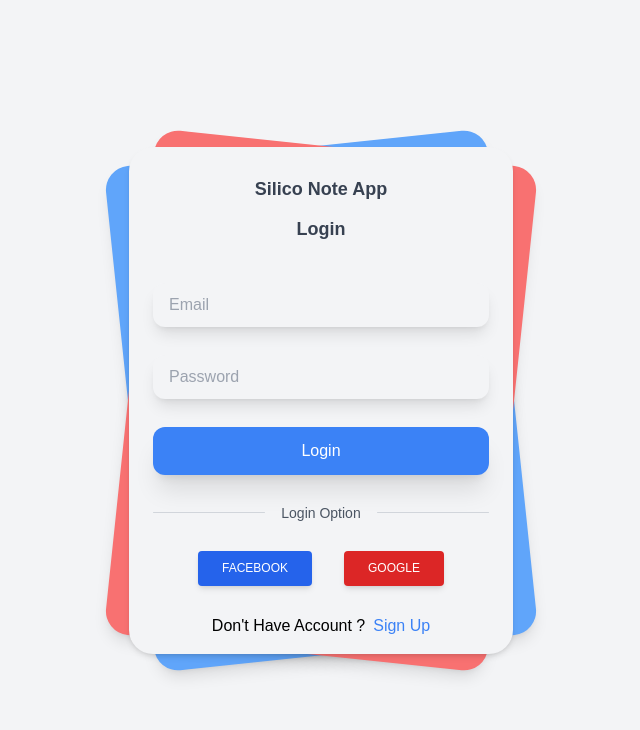
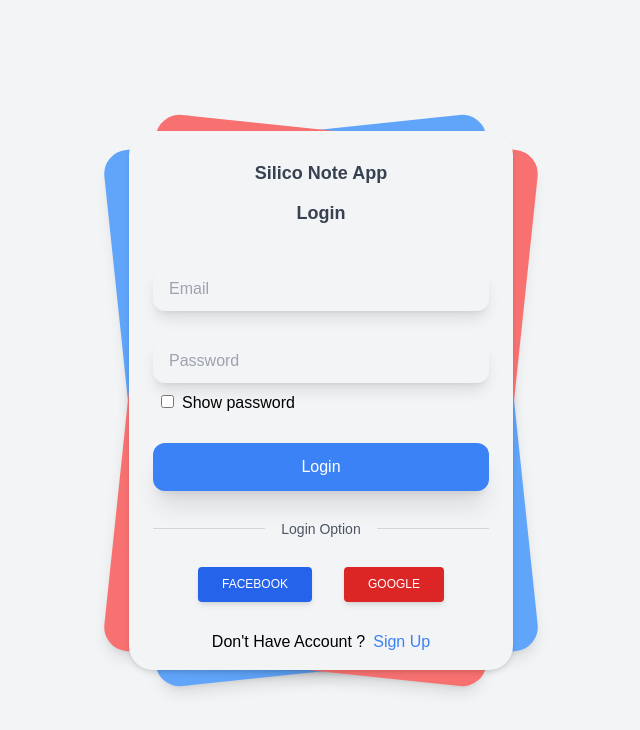
Before and after one commit to KoushikwebDev/Silico-Note-App-MERN, a React (Create React App) app in the folder frontend/: page /login in a window 1280 px wide. Shown: the top 730 px of the page, without its empty margins (319-959 px from the left). Built offline with nearby package versions, Linux system fonts and the light colour scheme; no server answers.

Commit message:
show password option added

```diff
--- a/frontend/src/Components/LoginForm.js
+++ b/frontend/src/Components/LoginForm.js
@@ -1,5 +1,5 @@
 import { signInWithEmailAndPassword } from "firebase/auth";
-import React, { useState, useEffect } from "react";
+import React, { useState, useEffect, useRef } from "react";
 import { NavLink, useNavigate } from "react-router-dom";
 import { auth } from "../Firebase/firebase.config";
 import SocialComponent from "./SocialComponent";
@@ -12,6 +12,7 @@ function LoginForm() {
     password: "",
   });
   const [erorMessage, setErrorMessage] = useState("");
+  const inputPassRef = useRef();
 
   const submitHandler = async (e) => {
     e.preventDefault();
@@ -45,6 +46,14 @@ function LoginForm() {
     }
     // eslint-disable-next-line
   }, []);
+
+  const showPassword = () => {
+    if (inputPassRef.current.type === "password") {
+      inputPassRef.current.type = "text";
+    } else {
+      inputPassRef.current.type = "password";
+    }
+  };
 
   return (
     <div className="pt-20 md:pt-0">
@@ -80,6 +89,7 @@ function LoginForm() {
 
               <div className="mt-7">
                 <input
+                  ref={inputPassRef}
                   type="password"
                   placeholder="Password"
                   name="password"
@@ -89,6 +99,15 @@ function LoginForm() {
                     setUserDetails({ ...userDetails, password: e.target.value })
                   }
                 />
+              </div>
+              <div className="mt-2">
+                <input
+                  type="checkbox"
+                  name="checkbox"
+                  className="mr-2 ml-2"
+                  onClick={showPassword}
+                />
+                <span>Show password</span>
               </div>
 
               <div className="mt-7">
--- a/frontend/src/Components/Registerform.js
+++ b/frontend/src/Components/Registerform.js
@@ -1,4 +1,4 @@
-import React, { useState, useEffect } from "react";
+import React, { useState, useEffect, useRef } from "react";
 import { NavLink, useNavigate } from "react-router-dom";
 import SocialComponent from "./SocialComponent";
 import { createUserWithEmailAndPassword, updateProfile } from "firebase/auth";
@@ -15,6 +15,7 @@ function Registerform() {
   });
 
   const [erorMessage, setErrorMessage] = useState("");
+  const inputPassRef = useRef();
 
   useEffect(() => {
     try {
@@ -58,6 +59,13 @@ function Registerform() {
       setErrorMessage(error.message);
     }
   };
+  const showPassword = () => {
+    if (inputPassRef.current.type === "password") {
+      inputPassRef.current.type = "text";
+    } else {
+      inputPassRef.current.type = "password";
+    }
+  };
   return (
     <div className="bg-grey-lighter min-h-screen flex flex-col">
       <div className="container max-w-sm mx-auto flex-1 flex flex-col items-center pt-10 md:pt-0 md:justify-center px-2 ">
@@ -97,8 +105,9 @@ function Registerform() {
             />
 
             <input
+              ref={inputPassRef}
               type="password"
-              className="block border border-grey-light w-full p-3 rounded mb-4"
+              className="block border border-grey-light w-full p-3 rounded mb-1"
               name="password"
               placeholder="Password"
               value={userDetails.password}
@@ -108,9 +117,18 @@ function Registerform() {
               title="Please enter a strong password including all character."
               // pattern="^(?=.*\d)(?=.*[a-z])(?=.*[A-Z])(?=.*[a-zA-Z]).{4,}$"
             />
+            <div className="">
+              <input
+                type="checkbox"
+                name="checkbox"
+                className="mr-2"
+                onClick={showPassword}
+              />
+              <span>Show password</span>
+            </div>
 
             <button
-              className="bg-blue-500 hover:bg-blue-700 text-white font-bold py-2 px-4 rounded focus:outline-none focus:shadow-outline lg:tracking-wider  block mx-auto"
+              className="bg-blue-500 hover:bg-blue-700 text-white font-bold py-2 px-4 rounded focus:outline-none focus:shadow-outline lg:tracking-wider  block mx-auto mt-2"
               type="submit"
             >
               Create Account
```
